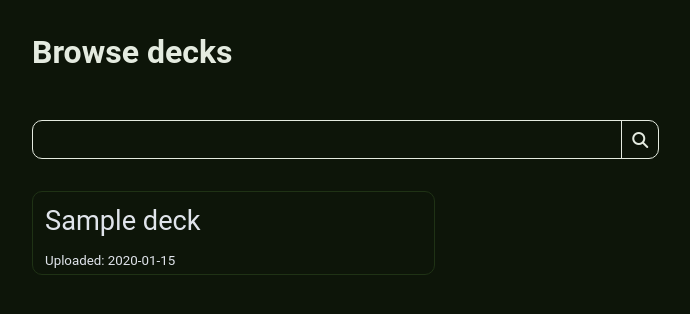
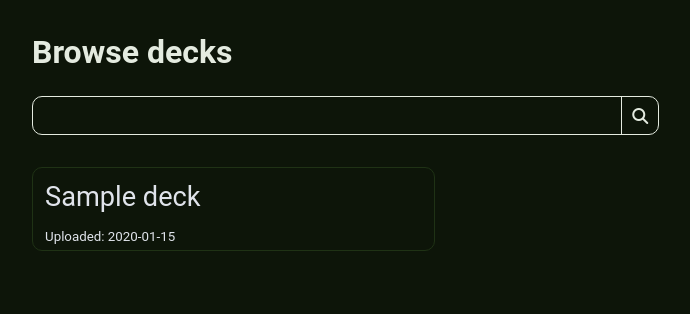
Before and after one commit to cenekp74/anki-share, a Flask app: page /browse in a window 1280 px wide. Shown: the part 81-395 px from the top of the page, without its empty margins (160-850 px from the left). Run offline with Flask 3, Linux system fonts and the light colour scheme; tables that the repository leaves empty hold one stand-in row (values such as "Sample post"); some libraries are stand-ins or nearby versions.

Commit message:
browse styling changes

```diff
--- a/app/static/css/browse.css
+++ b/app/static/css/browse.css
@@ -10,7 +10,7 @@
 }
 
 .search-bar {
-    margin-top: 3rem;
+    margin-top: 24px;
     display: flex;
     justify-content: space-between;
     width: 70%;
```
